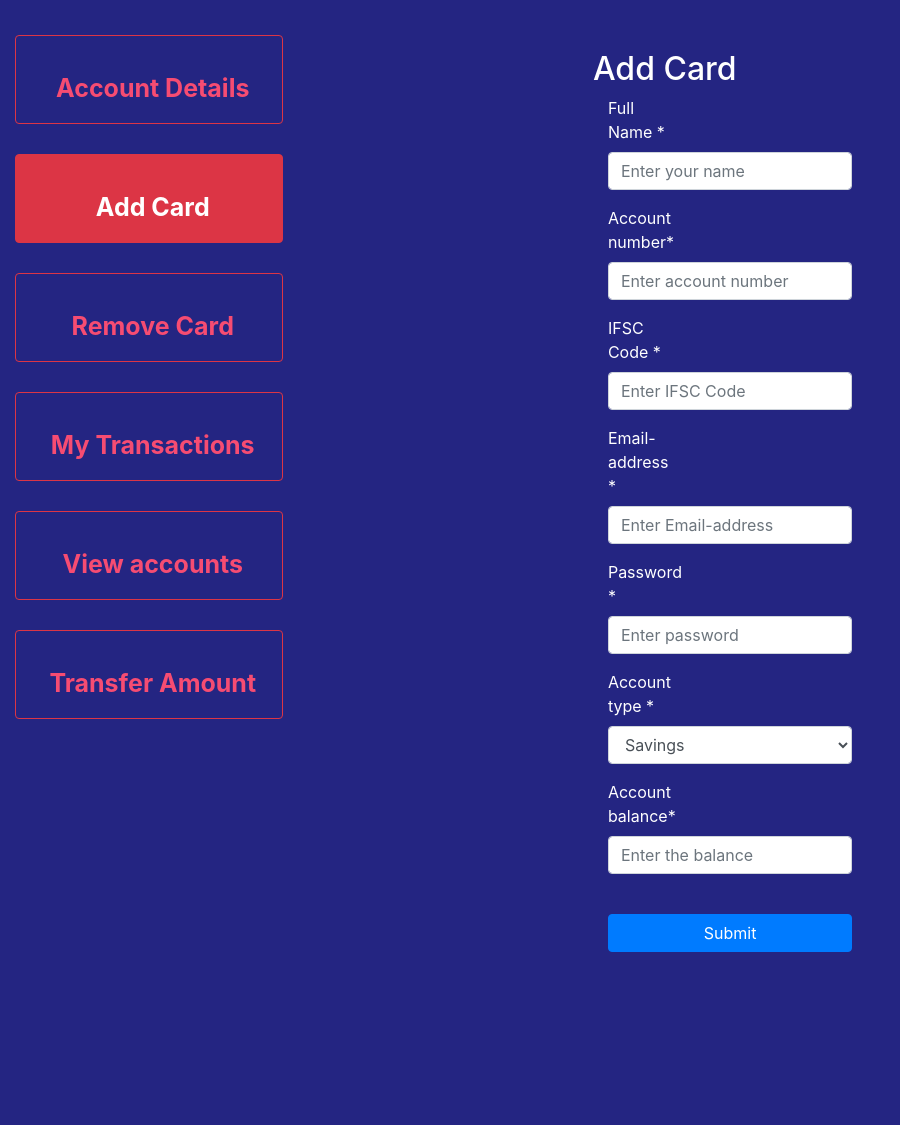
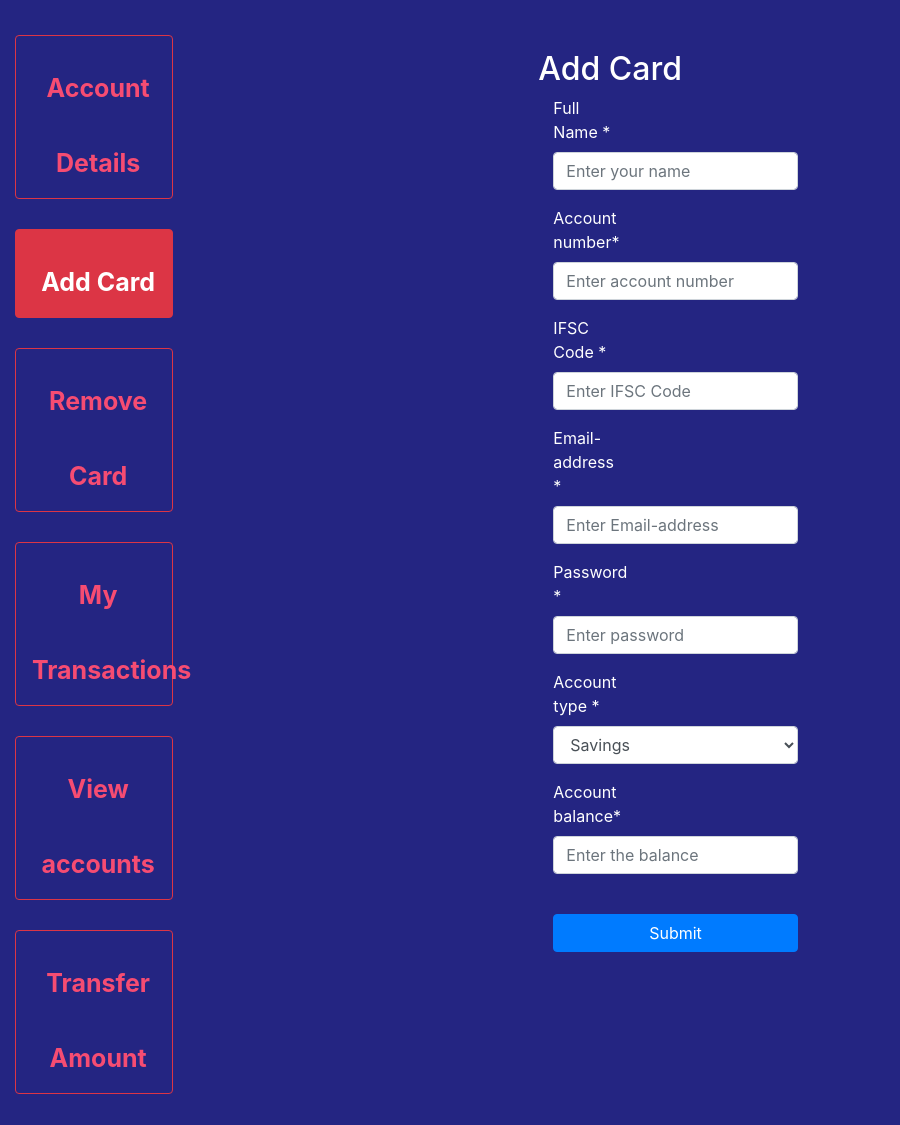
Before and after one commit to Prajwal2204/InCredible, a PHP site: page /addcard.php in a window 1280 px wide. Shown: the part 64-1189 px from the top of the page, without its empty margins (0-900 px from the left). Before the commit the page ends 1016 px from the top, so only its background shows below. Run offline with PHP 8.4, Linux system fonts and the light colour scheme; the visitor is signed in with stand-in values (Sample User, id 1); some libraries are stand-ins or nearby versions.

Commit message:
column adjustments

```diff
--- a/accountdetails.php
+++ b/accountdetails.php
@@ -28,7 +28,7 @@ $id = addslashes($_SESSION["id"]);
 
 	<!-- <div style="width: 50px; height: 50px;"></div> -->
 	<div class = "row">
-		<div class="col-3 sidenav">
+		<div class="col-2 sidenav">
 				<ul class="list-unstyled">
 					<li><a class="btn btn-outline-danger active" href="accountdetails.php"><b>Account Details</b></a></li>
 					<li><a class="btn btn-outline-danger" href="addcard.php"><b>Add Card</b></a></li>
--- a/addcard.php
+++ b/addcard.php
@@ -55,7 +55,7 @@ include 'config.php';
 	</nav>
 
 	<div class = "row">
-		<div class="col-3 sidenav">
+		<div class="col-2 sidenav">
 				<ul class="list-unstyled">
 					<li><a class="btn btn-outline-danger" href="accountdetails.php"><b>Account Details</b></a></li>
 					<li><a class="btn btn-outline-danger active" href="addcard.php"><b>Add Card</b></a></li>
--- a/removecard.php
+++ b/removecard.php
@@ -57,7 +57,7 @@ include 'config.php';
 
 <!-- <div style="width: 50px; height: 50px;"></div> -->
 	<div class = "row">
-		<div class="col-3 sidenav">
+		<div class="col-2 sidenav">
 				<ul class="list-unstyled">
 					<li><a class="btn btn-outline-danger" href="accountdetails.php"><b>Account Details</b></a></li>
 					<li><a class="btn btn-outline-danger" href="addcard.php"><b>Add Card</b></a></li>
--- a/transactions.php
+++ b/transactions.php
@@ -28,7 +28,7 @@ $id = addslashes($_SESSION["id"]);
 
 <!-- <div style="width: 50px; height: 50px;"></div> -->
 	<div class = "row">
-		<div class="col-3 sidenav">
+		<div class="col-2 sidenav">
 				<ul class="list-unstyled">
 					<li><a class="btn btn-outline-danger" href="accountdetails.php"><b>Account Details</b></a></li>
 					<li><a class="btn btn-outline-danger" href="addcard.php"><b>Add Card</b></a></li>
--- a/transfer.php
+++ b/transfer.php
@@ -91,7 +91,7 @@ include 'config.php';
 
 <!-- <div style="width: 50px; height: 50px;"></div> -->
 	<div class = "row">
-		<div class="col-3 sidenav">
+		<div class="col-2 sidenav">
 				<ul class="list-unstyled">
 					<li><a class="btn btn-outline-danger" href="accountdetails.php"><b>Account Details</b></a></li>
 					<li><a class="btn btn-outline-danger" href="addcard.php"><b>Add Card</b></a></li>
--- a/viewaccounts.php
+++ b/viewaccounts.php
@@ -27,7 +27,7 @@ include'config.php';
 
 <!-- <div style="width: 50px; height: 50px;"></div> -->
 	<div class = "row">
-		<div class="col-3 sidenav">
+		<div class="col-2 sidenav">
 				<ul class="list-unstyled">
 					<li><a class="btn btn-outline-danger" href="accountdetails.php"><b>Account Details</b></a></li>
 					<li><a class="btn btn-outline-danger" href="addcard.php"><b>Add Card</b></a></li>
```
